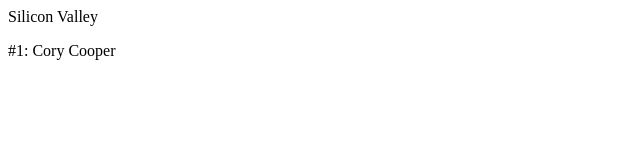
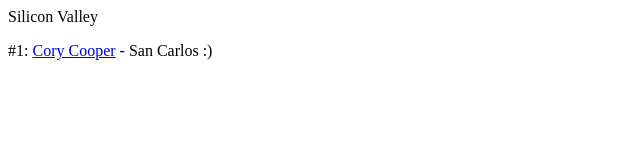
Before and after one commit to joshagilend/realty-rankings, a plain HTML site: page index.html in a window 1280 px wide. Shown: the whole page, without its empty margins (0-640 px from the left). Drawn offline with Linux system fonts and the light colour scheme.

Commit message:
Add cory cooper :)

```diff
--- a/index.html
+++ b/index.html
@@ -1,4 +1,4 @@
 <html>
   <p>Silicon Valley</p>
-  <p>#1: Cory Cooper</p>
+  <p>#1: <a href="https://fivestarprofessional.com/Spotlights/71158/Profile">Cory Cooper</a> - San Carlos :)</p>
 </html>
```
